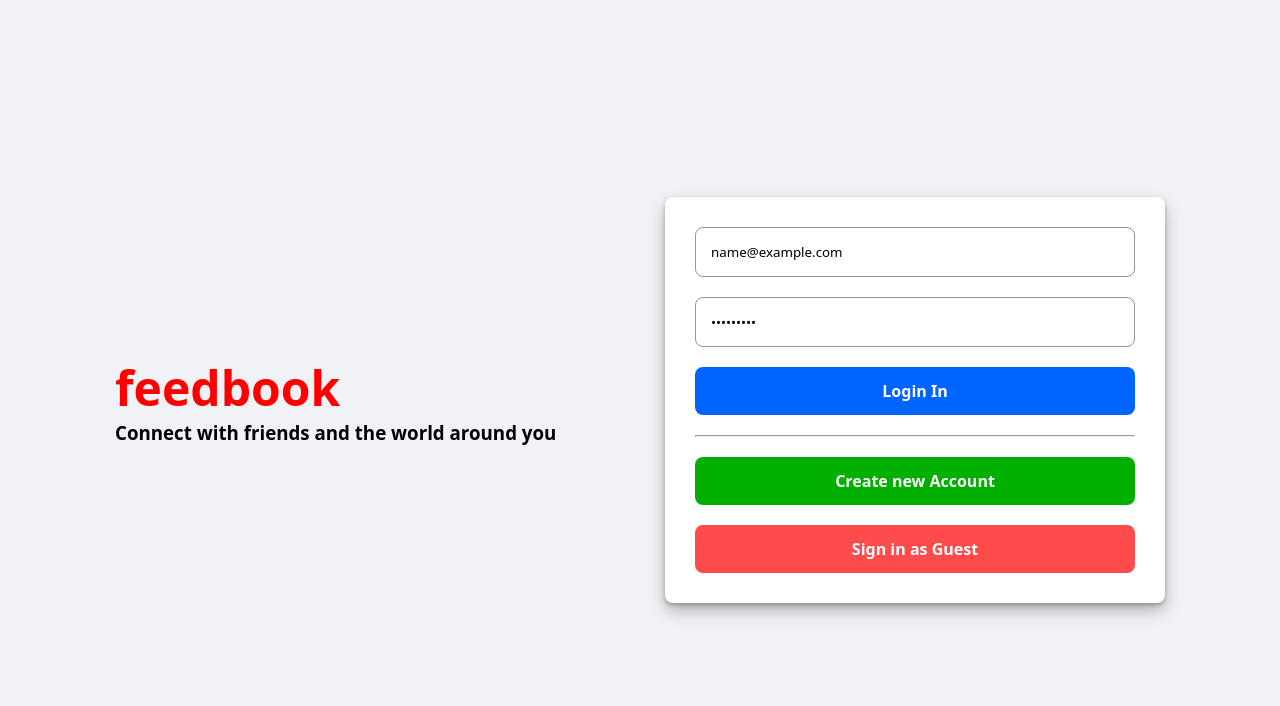
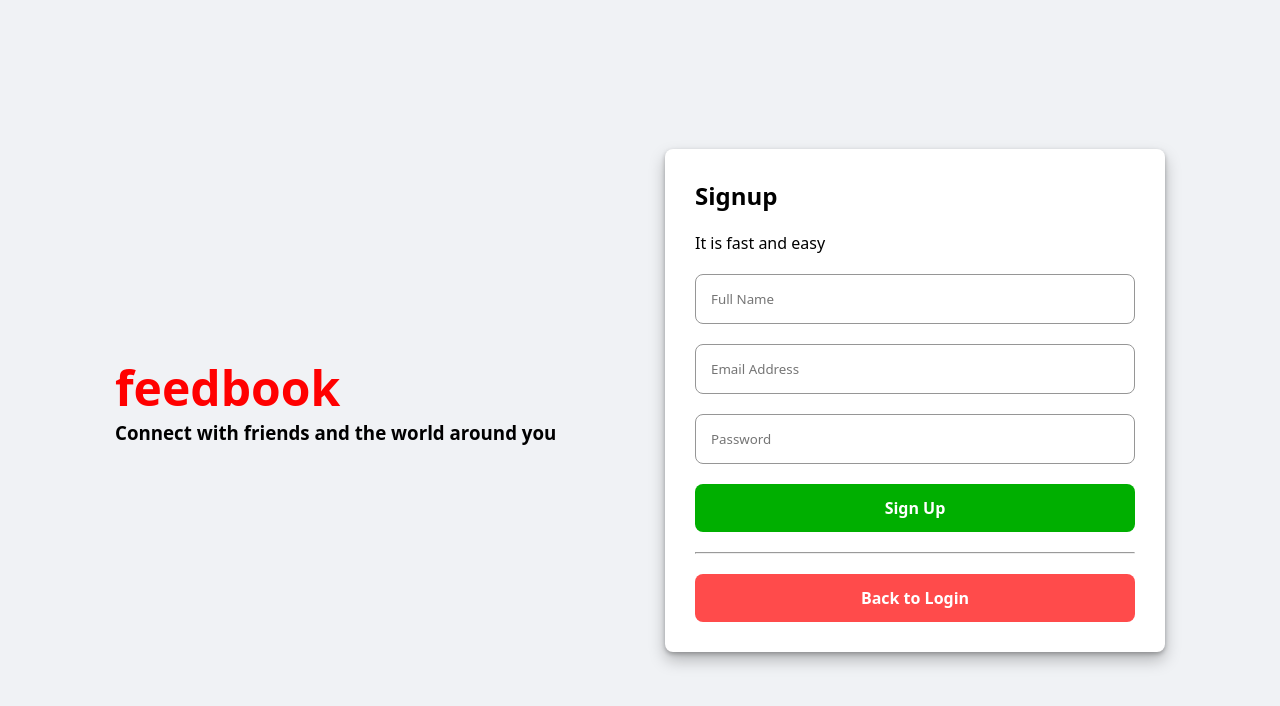
Before and after one commit to jyu-1/feedbook, a Next.js app in the folder client/: page / in a window 1280 px wide. Both pictures are taken after typing "name@example.com", "Sample123" into the empty fields and a click on the button "Create new Account". Shown: the top 706 px of the page. Built offline with nearby package versions, Linux system fonts and the light colour scheme.

Commit message:
add register page

```diff
--- a/client/pages/index.tsx
+++ b/client/pages/index.tsx
@@ -15,7 +15,49 @@ export default function Home() {
                     <h1>feedbook</h1>
                     <h3>Connect with friends and the world around you</h3>
                 </div>
-                <div className={login.input_panel}>
+                {signUp ? (
+                    <div className={login.login_panel}>
+                        <h2>Signup</h2>
+                        <p>It is fast and easy</p>
+                        <form>
+                            <input
+                                name="name"
+                                type="text"
+                                placeholder="Full Name"
+                                minLength={1}
+                                required
+                            />
+                            <input
+                                name="email"
+                                type="email"
+                                placeholder="Email Address"
+                                minLength={2}
+                                required
+                            />
+                            <input
+                                name="password"
+                                type="password"
+                                placeholder="Password"
+                                minLength={6}
+                                required
+                            />
+                            <button
+                                type="submit"
+                                className={login.new_account_button}
+                            >
+                                Sign Up
+                            </button>
+                        </form>
+                        <hr />
+                        <button
+                            className={login.guest_button}
+                            onClick={() => setSignUp(false)}
+                        >
+                            Back to Login
+                        </button>
+                    </div>
+                ) : (
+                    <div className={login.login_panel}>
                         <form>
                             <input
                                 name="email"
@@ -31,16 +73,25 @@ export default function Home() {
                                 minLength={6}
                                 required
                             />
-                        <button className={login.login_button}>Login In</button>
+                            <button
+                                type="submit"
+                                className={login.login_button}
+                            >
+                                Login
+                            </button>
                         </form>
                         <hr />
-                    <button className={login.new_account_button}>
+                        <button
+                            className={login.new_account_button}
+                            onClick={() => setSignUp(true)}
+                        >
                             Create new Account
                         </button>
                         <button className={login.guest_button}>
                             Sign in as Guest
                         </button>
                     </div>
+                )}
             </div>
         </>
     );
--- a/client/styles/login.module.scss
+++ b/client/styles/login.module.scss
@@ -18,7 +18,7 @@
         font-size: 3rem;
     }
 
-    .input_panel {
+    .login_panel {
         display: flex;
         flex-direction: column;
         gap: 20px;
```
Lines whose indentation alone changed are shown as unchanged.
